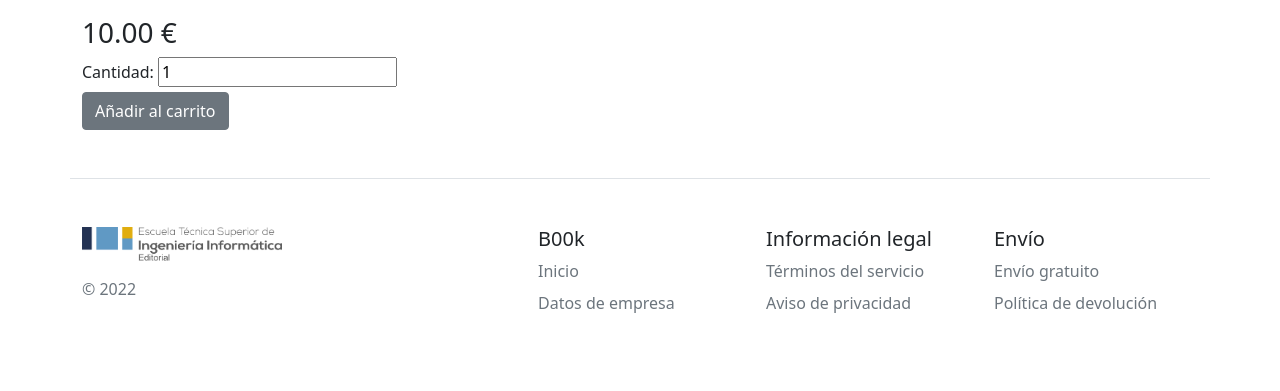
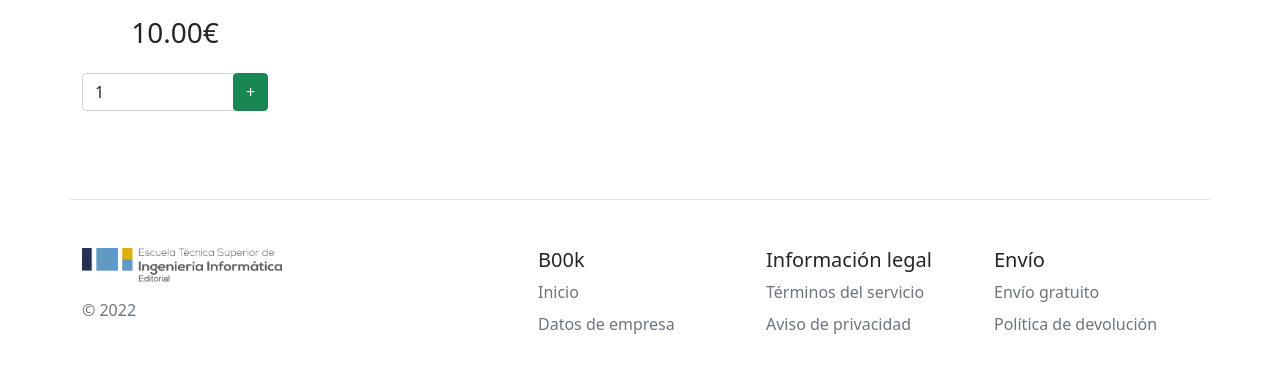
Before and after one commit to PGPI-2022-G3-12/b00k, a Django app: page /store/1/ in a window 1280 px wide. Shown: the part 648-1039 px from the top of the page. Before the commit the page ends 961 px from the top, so only its background shows below. Run offline with Django 4.2, Linux system fonts and the light colour scheme; tables that the repository leaves empty hold one stand-in row (values such as "Sample post"); grey boxes marked "Sample" are stand-in pictures.

Commit message:
Arreglado boton de carro

```diff
--- a/b00k/store/templates/base.html
+++ b/b00k/store/templates/base.html
@@ -37,7 +37,8 @@
                        <div class="col-md-2">
                            <div class="d-flex d-none d-md-flex flex-row align-items-center">
                                <span class="shop-bag"><i class='bx bxs-shopping-bag'></i></span>
-                               <img  class="d-none d-md-flex" src="{% static 'shopping-bag.png' %}" alt="Logo" width="40">
+                               <a href="{% url 'cart' %}">
+                              <img  class="d-none d-md-flex" src="{% static 'shopping-bag.png' %}" alt="Logo" width="40"></a>
                                {% if user.is_authenticated %}
                                <div class="col-sm-1 mx-5">
                                  <a class="btn btn-primary" href="{% url 'logout' %}" role="button">Salir</a>
--- a/b00k/store/templates/catalog.html
+++ b/b00k/store/templates/catalog.html
@@ -82,9 +82,6 @@
                             <div class="col-sm-1 me-5">
                                 <a class="btn btn-secondary" href="{%url 'single_product' product_id=book.id %}" role="button">Ver</a>
                             </div>
-                            <div class="col-sm-1">
-                                <a class="btn btn-primary" href="#" role="button">Añadir</a>
-                            </div>
                         </div>
                     </div>
                     <div class="col-md-8 offset-md-1"><hr></div>
--- a/b00k/store/templates/single.html
+++ b/b00k/store/templates/single.html
@@ -21,12 +21,24 @@
                 </tr>
             </tbody>
         </table>
-        <h3>{{product.price}} €</h3>
-        <div class="form-inline " style="width: 22rem;">
-            <label class="form-label" for="typeNumber">Cantidad:</label>
-            <input value="1" max="{{product.stock}}" type="number" id="typeNumber"class="form-control-inline" />
+
+        <div class="col-sm-2">
+            <div class="row text-center">
+                <h3>{{ product.price }}€</h3>
+            </div>
+            <div class="row d-flex justify-content-center my-3">
+                <form method="GET">
+                    <div class="input-group mb-3">
+                        <input class="form-control" type="number" placeholder="Cantidad" size="1" name="quantity" value="1" min="1" max="{{ product.stock }}" required=true>
+                        <input type="hidden" name="division" value="{{ request.path }}">
+                        <div class="input-group-append">
+                            <button type="submit" class="btn btn-success" formaction="{% url 'add-book-from-catalog' product.id %}" style="width: 35px;">+</button>
+                        </div>
+                    </div>
+                    <br>
+                </form>
+            </div>
         </div>
-        <button type="button" class="btn btn-secondary">A&ntildeadir al carrito</button>
 
     </div>
 {% endblock %}
```
